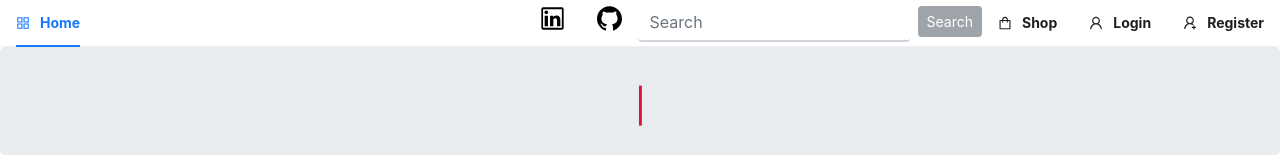
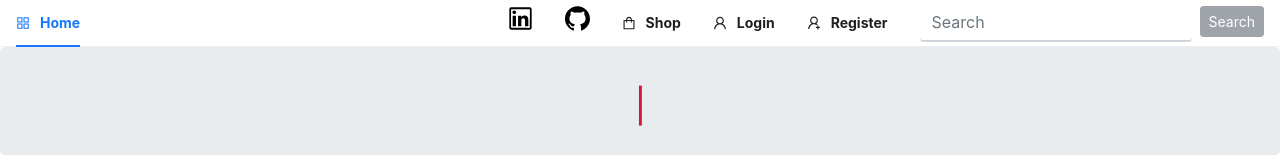
Before and after one commit to keshri522/ShoppingWebsite, a React (Create React App) app in the folder client/: page / in a window 1280 px wide. Shown: the top 160 px of the page. Built offline with nearby package versions, Linux system fonts and the light colour scheme; no server answers.

Commit message:
added continally rendering of search or Shop butto

```diff
--- a/client/src/Components/Navbar/Header.js
+++ b/client/src/Components/Navbar/Header.js
@@ -16,6 +16,7 @@ import { auth } from "../firbase";
 import { loggedInUser } from "../Redux/reducers/userReducers";
 import { useDispatch } from "react-redux";
 import Searchform from "../forms/Searchform";
+import { searchQuery } from "../Redux/reducers/searchreducers";
 const { SubMenu, Item } = Menu;
 const Header = () => {
   // taking data from loggedInuser redux store..
@@ -46,9 +47,10 @@ const Header = () => {
     // update the redux state to null..
     dispatch(loggedInUser(null));
     // navigate to login page
-    navigate("/login");
+    dispatch(searchQuery({ text: "" }));
+    navigate("/");
   };
-
+  // dispatch(loggedInUser(null));
   return (
     <>
       <Menu
@@ -62,11 +64,14 @@ const Header = () => {
             Home
           </Link>
         </Item>
+        {/* this will show only there are no user means home page or if user===not admin */}
+        {(!userData || userData.role === "subscriber") && (
           <Item key="Shop" icon={<ShoppingOutlined />}>
             <Link to="/shop" style={linkStyle}>
               Shop
             </Link>
           </Item>
+        )}
 
         {/* conditionally rendering the button based on the user present or not */}
         {userData && (
@@ -85,6 +90,7 @@ const Header = () => {
                 </Link>
               </Item>
             )}
+
             {userData && userData.role === "admin" && (
               <Item className="text-primary">
                 <Link to="/admin/dashboard" style={linkStyle}>
@@ -128,7 +134,6 @@ const Header = () => {
               className="mx-3 right"
             ></LinkedinOutlined>
           </Link>
-
           <Link to="https://github.com/keshri522" target="_main">
             <GithubOutlined
               style={{ fontSize: "25px", color: "#000" }}
@@ -136,9 +141,11 @@ const Header = () => {
             ></GithubOutlined>
           </Link>
         </div>
-        <span>
+        {(!userData || userData.role === "subscriber") && (
+          <Item style={linkStyle}>
             <Searchform className="p-2"></Searchform>
-        </span>
+          </Item>
+        )}
       </Menu>
     </>
   );
--- a/client/src/Components/forms/FileUpload.jsx
+++ b/client/src/Components/forms/FileUpload.jsx
@@ -17,7 +17,8 @@ const FileUpload = ({ loading, Setloading, values, Setvalues }) => {
         file,
         720,
         720,
-        "JPEG",
+        // "JPEG",
+        "WEBP",
         100,
         0,
         (uri) => {
```
Lines whose indentation alone changed are shown as unchanged.
